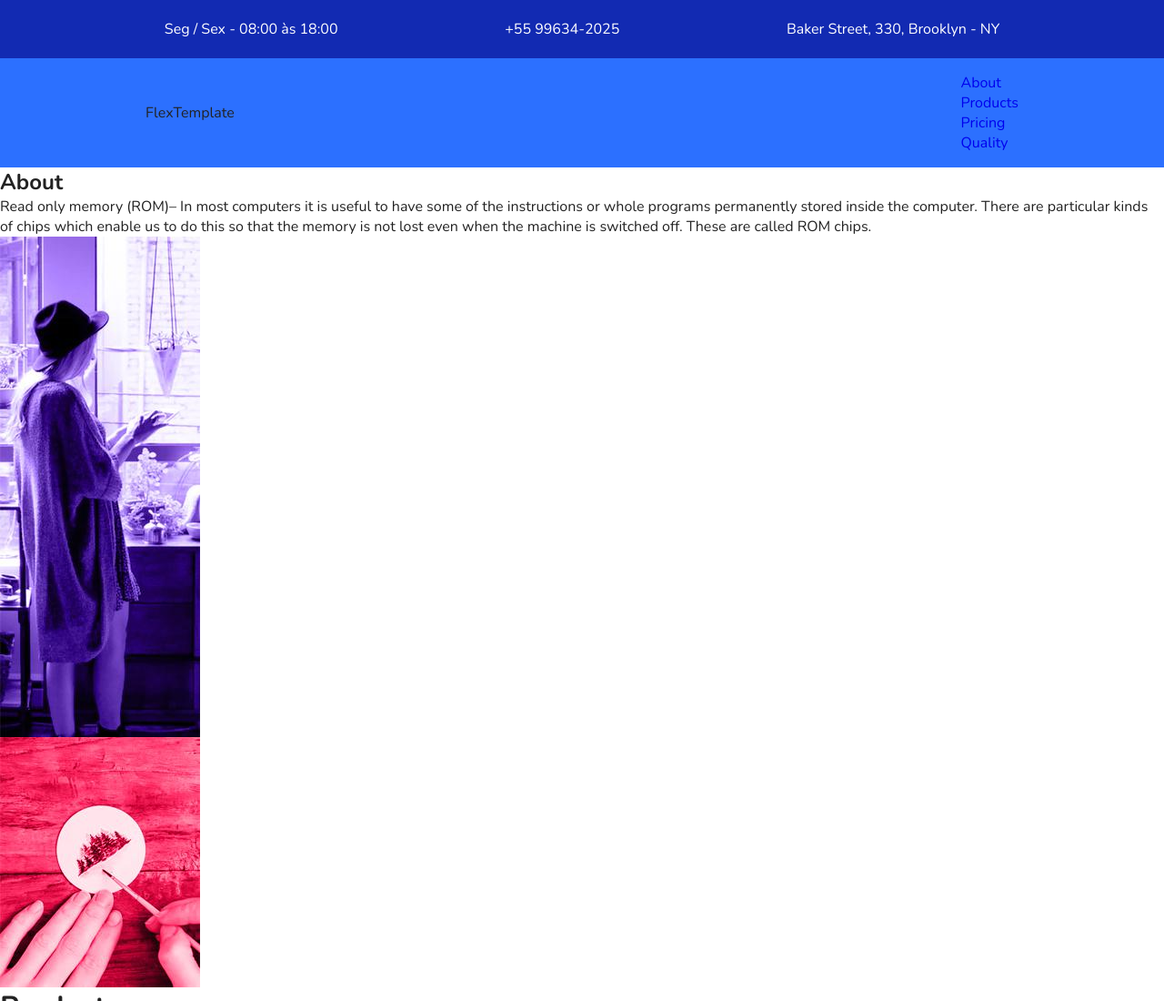
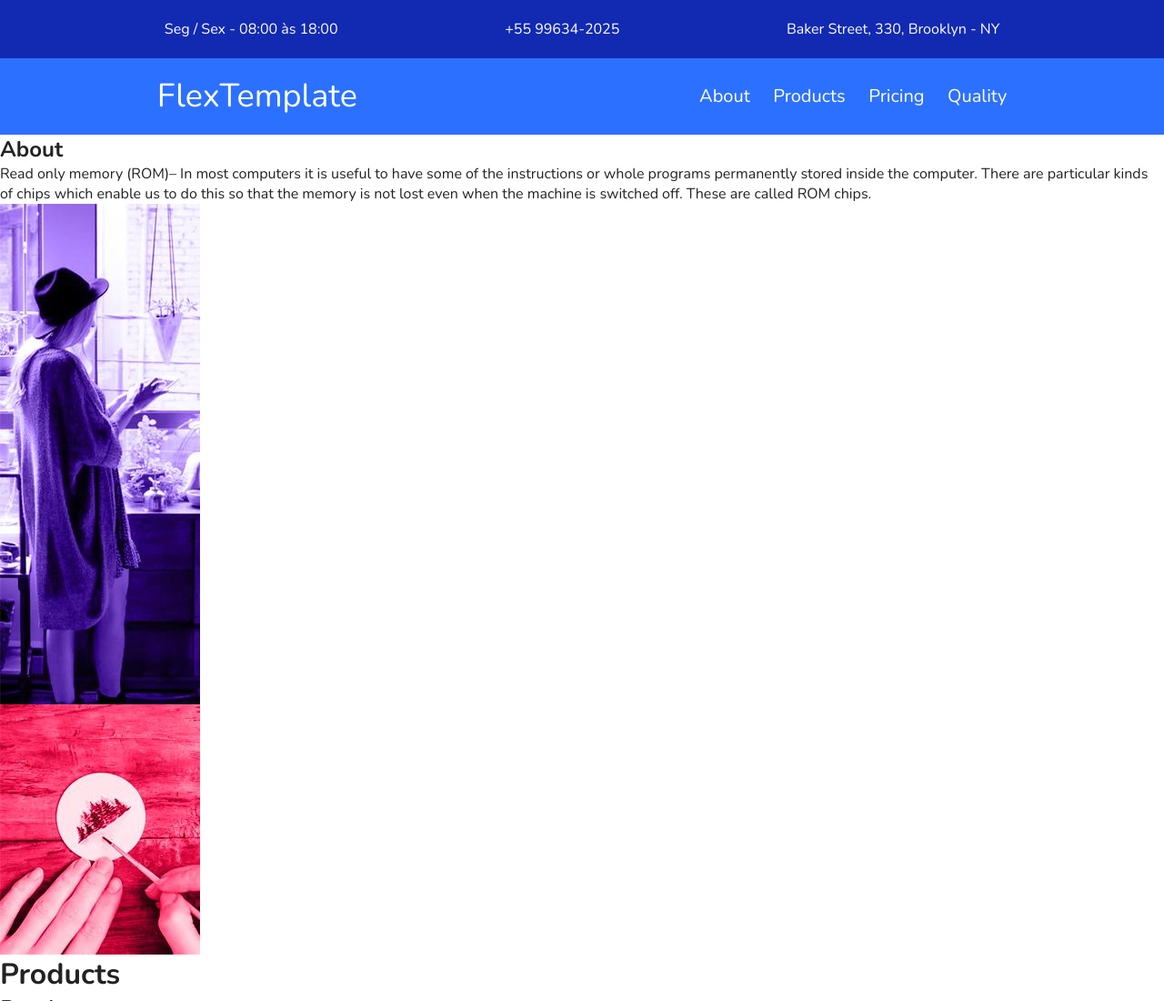
Before and after one commit to vmarcosp/flexbox-practicing, a website: page index.html in a window 1280 px wide. Shown: the top 1100 px of the page at 91% size. Drawn offline with nearby package versions, Linux system fonts and the light colour scheme.

Commit message:
Styled nav and anchors

```diff
--- a/scss/style.scss
+++ b/scss/style.scss
@@ -57,5 +57,25 @@ img{
         flex-wrap:wrap;
         justify-content: space-between;
         align-items: center;
+        >.menu-logo{
+            font-size:2.25em;
+            color:white;
+            margin:0 .8rem;
+        }
+        >nav{
+            >ul{
+                display: flex;
+                flex-wrap: wrap;
+                a{
+                    font-size:1.25em;
+                    color:white;
+                    display: block;
+                    padding:.8rem;
+                    &:hover{
+                        color:$blue-dark;
+                    }
+                }
+            }
+        }
     }
 }
```
Also changed, not shown: css/style.css.
